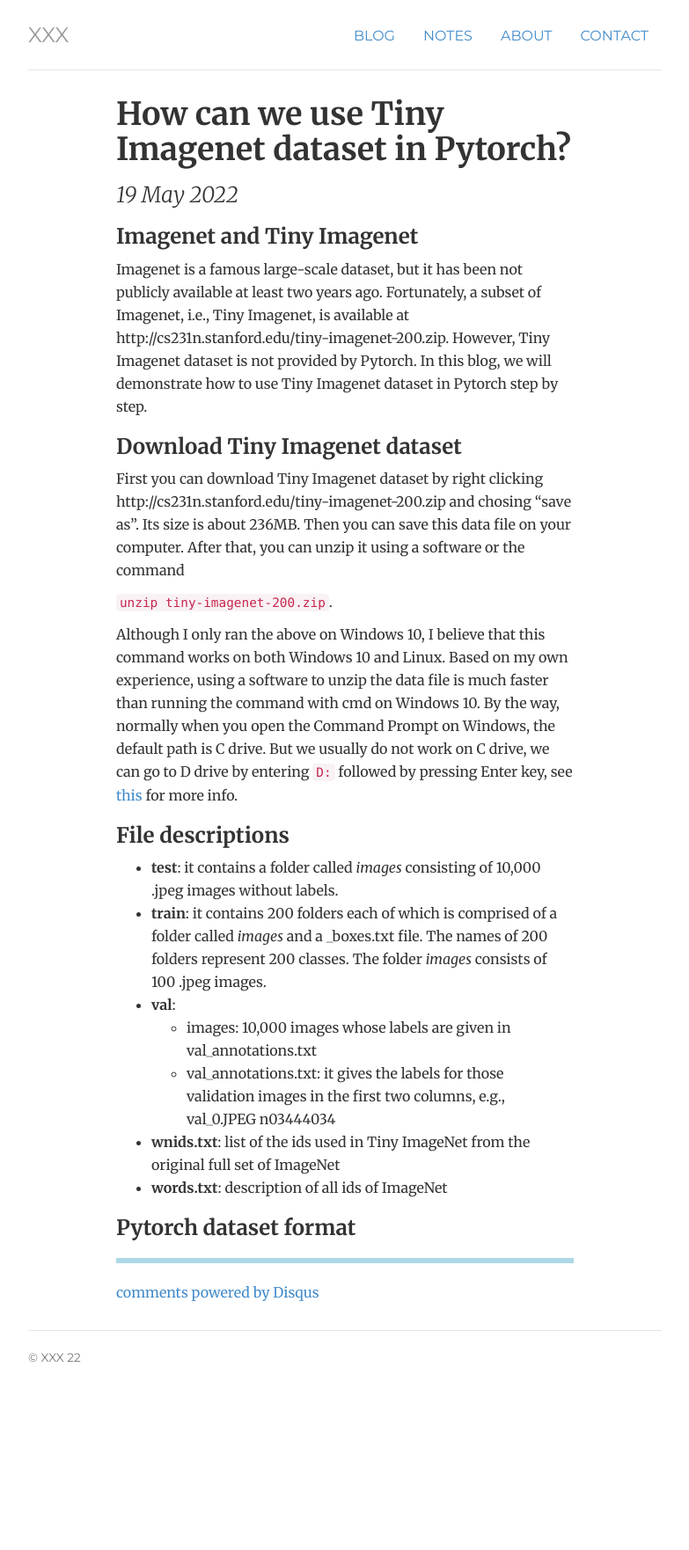
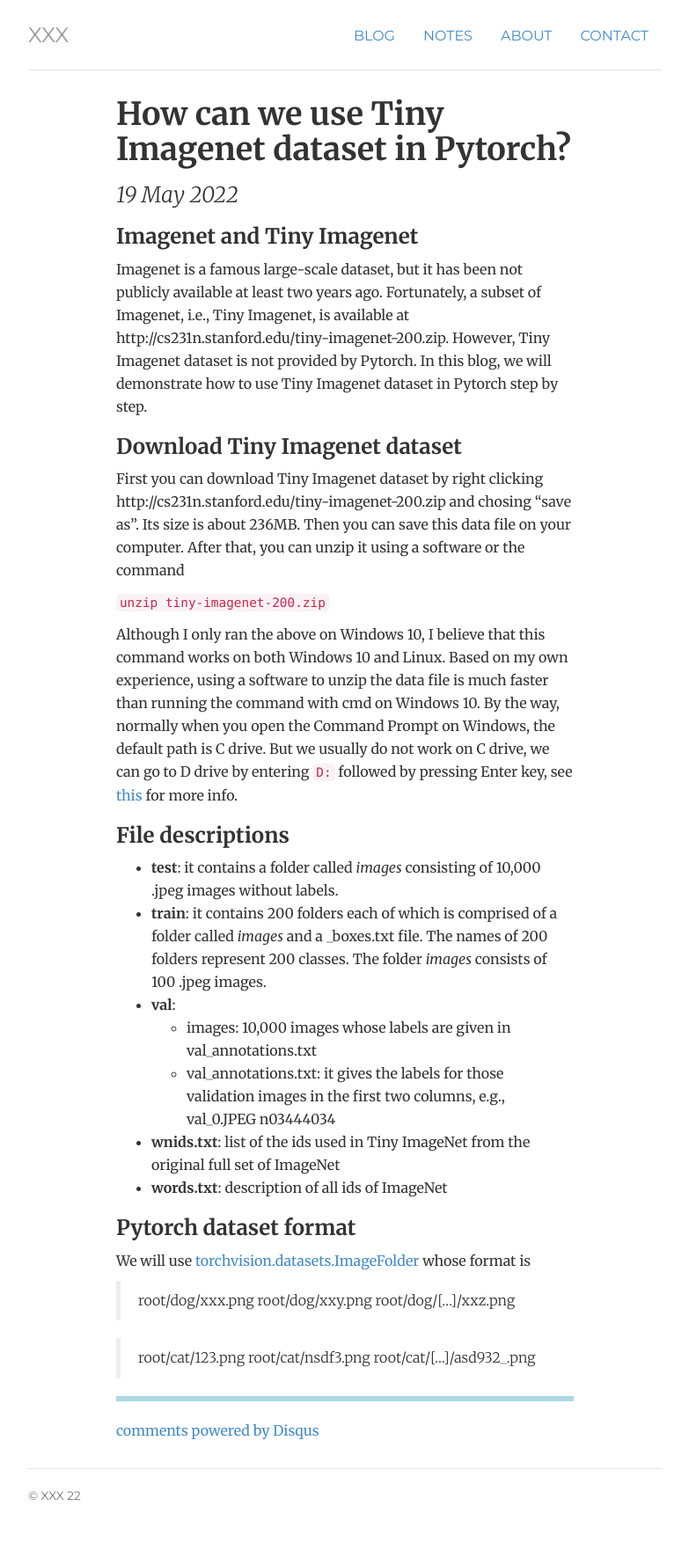
Before and after one commit to mathfirst/mathfirst.github.io, a Jekyll site: the page built from _posts/2022-05-19-How-Can-We-Use-Tiny-Imagenet-Dataset-in-Pytorch.md, in a window 1280 px wide. Shown: the whole page at 88% size, without its empty margins (248-1031 px from the left). Built offline with Jekyll 4.4.1, drawn with Linux system fonts in a browser that asks for light colours; comment, search, counter and statistics services are not loaded; before the commit the page ends 1605 px from its top, so only the background shows below that.

Commit message:
update blog

```diff
--- a/_posts/2022-05-19-How-Can-We-Use-Tiny-Imagenet-Dataset-in-Pytorch.md
+++ b/_posts/2022-05-19-How-Can-We-Use-Tiny-Imagenet-Dataset-in-Pytorch.md
@@ -14,9 +14,7 @@ Imagenet is a famous large-scale dataset, but it has been not publicly available
 
 First you can download Tiny Imagenet dataset by right clicking http://cs231n.stanford.edu/tiny-imagenet-200.zip and chosing "save as". Its size is about 236MB. Then you can save this data file on your computer. After that, you can unzip it using a software or the command
 
-`unzip tiny-imagenet-200.zip`.
-
-
+`unzip tiny-imagenet-200.zip`
 
 Although I only ran the above on Windows 10, I believe that this command works on both Windows 10 and Linux. Based on my own experience, using a software to unzip the data file is much faster than running the command with cmd on Windows 10. By the way, normally when you open the Command Prompt on Windows, the default path is C drive. But we usually do not work on C drive, we can go to D drive by entering `D:` followed by pressing Enter key, see [this](https://www.minitool.com/news/how-to-open-drive-in-cmd.html) for more info.
 
@@ -31,3 +29,11 @@ Although I only ran the above on Windows 10, I believe that this command works o
 - **words.txt**: description of all ids of ImageNet
 
 ### Pytorch dataset format
+We will use [torchvision.datasets.ImageFolder](http://pytorch.org/vision/main/generated/torchvision.datasets.ImageFolder.html) whose format is
+> root/dog/xxx.png
+> root/dog/xxy.png
+> root/dog/[...]/xxz.png
+
+> root/cat/123.png
+> root/cat/nsdf3.png
+> root/cat/[...]/asd932_.png
```
